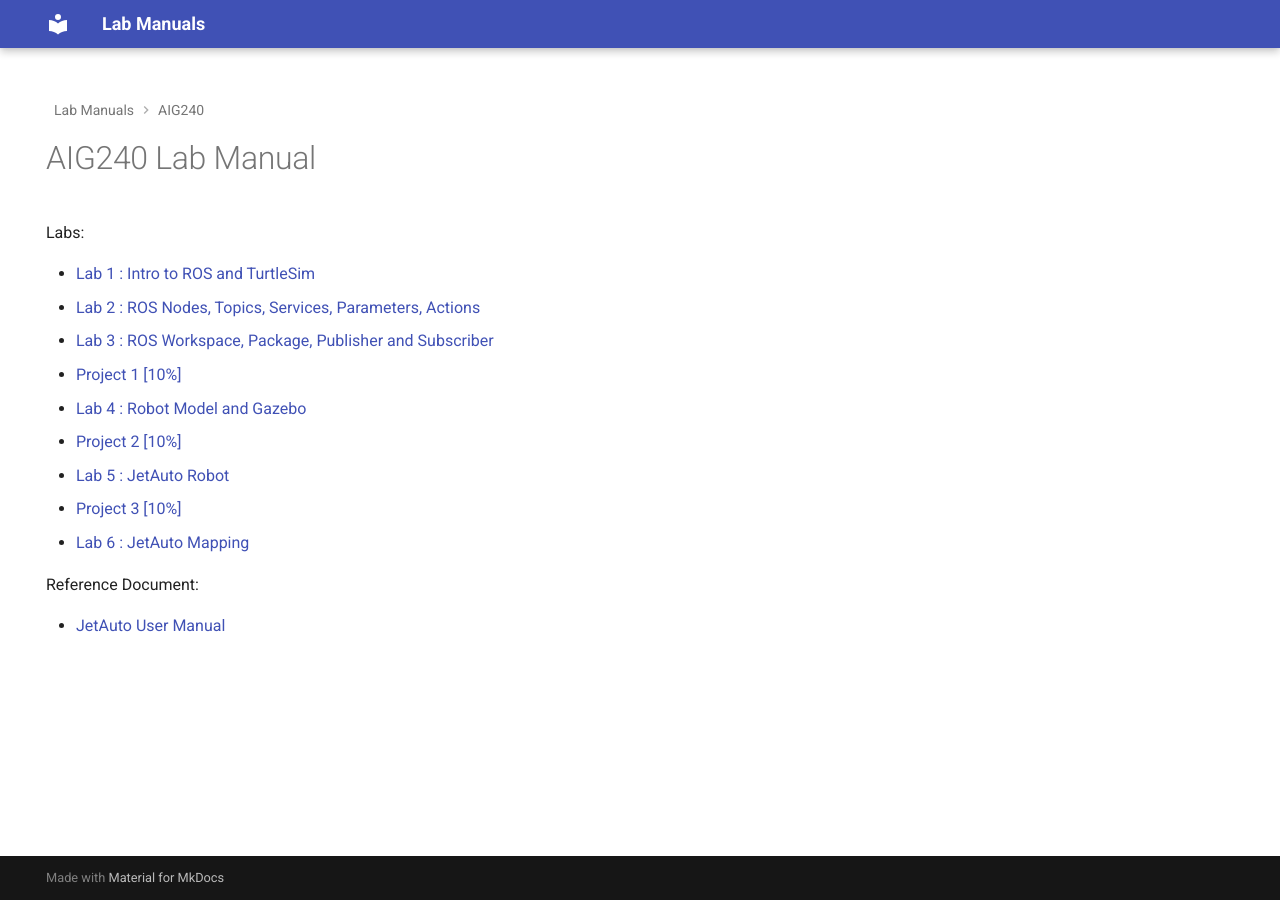
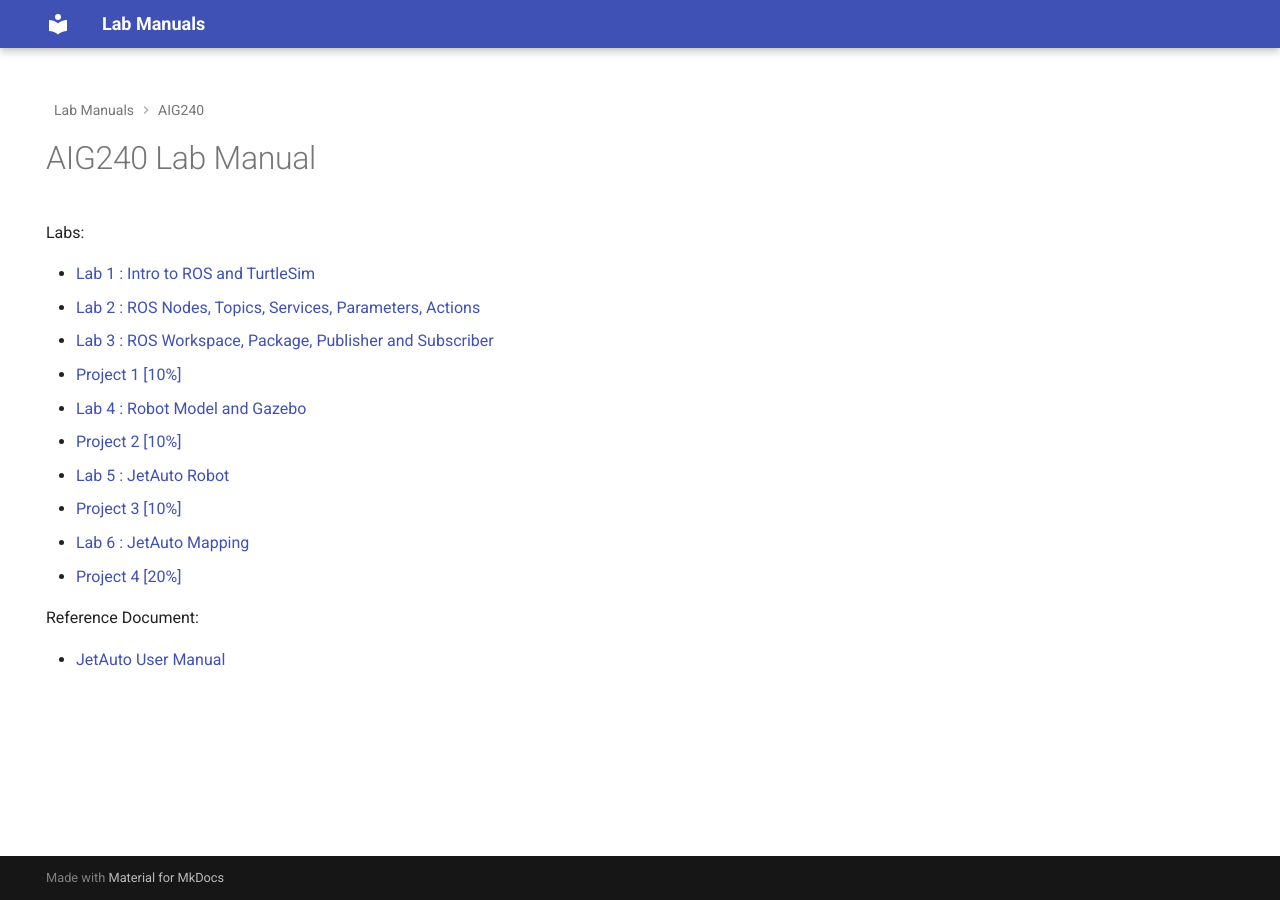
Before and after one commit to Seneca-BSA/Lab-Manual, an MkDocs documentation site: the page built from docs/AIG240/index.md, in a window 1280 px wide. Built offline with MkDocs 1.6.1 and Material for MkDocs 9.7.7, drawn with Linux system fonts in a browser that asks for light colours.

Commit message:
updated aig240 index

```diff
--- a/docs/AIG240/index.md
+++ b/docs/AIG240/index.md
@@ -11,6 +11,7 @@ Labs:
 - [Lab 5 : JetAuto Robot](lab5.md)
 - [Project 3 [10%]](project3.md)
 - [Lab 6 : JetAuto Mapping](lab6.md)
+- [Project 4 [20%]](project4.md)
 
 Reference Document:
 
```
